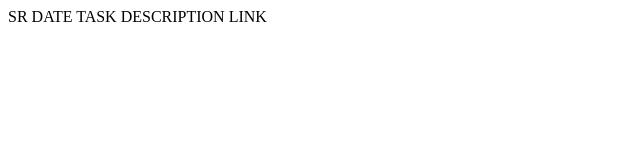
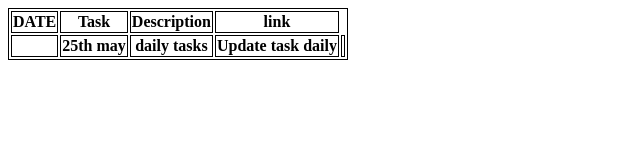
Before and after one commit to 2000030958/github.io, a plain HTML site: page index.html in a window 1280 px wide. Shown: the whole page, without its empty margins (0-640 px from the left). Drawn offline with Linux system fonts and the light colour scheme.

Commit message:
first commit

```diff
--- a/index.html
+++ b/index.html
@@ -1 +1,30 @@
-SR    DATE        TASK      DESCRIPTION     LINK
+<!DOCTYPE html>
+<html>
+<head>
+    <meta charset='utf-8'>
+    <meta http-equiv='X-UA-Compatible' content='IE=edge'>
+    <title>Page Title</title>
+    <meta name='viewport' content='width=device-width, initial-scale=1'>
+    <link rel='stylesheet' type='text/css' media='screen' href='main.css'>
+    <script src='main.js'></script>
+    <link rel="stylesheet" href="style.css">
+</head>
+<body>
+    <table>
+    <tr>
+
+        <th>DATE</th>
+        <th>Task</th>
+        <th>Description</th>
+        <th>link</th>
+    </tr>
+    <td>
+
+        <th>25th may</th>
+        <th>daily tasks</th>
+        <th>Update task daily</th>
+        <th><link rel="Mypage" href="/n"></th>
+    </td>
+  </table>
+</body>
+</html>
--- /dev/null
+++ b/site.js
@@ -0,0 +1 @@
+console.log(check);
--- /dev/null
+++ b/style.css
@@ -0,0 +1,3 @@
+table, th, td {
+    border: 1px solid black;
+  }
```
